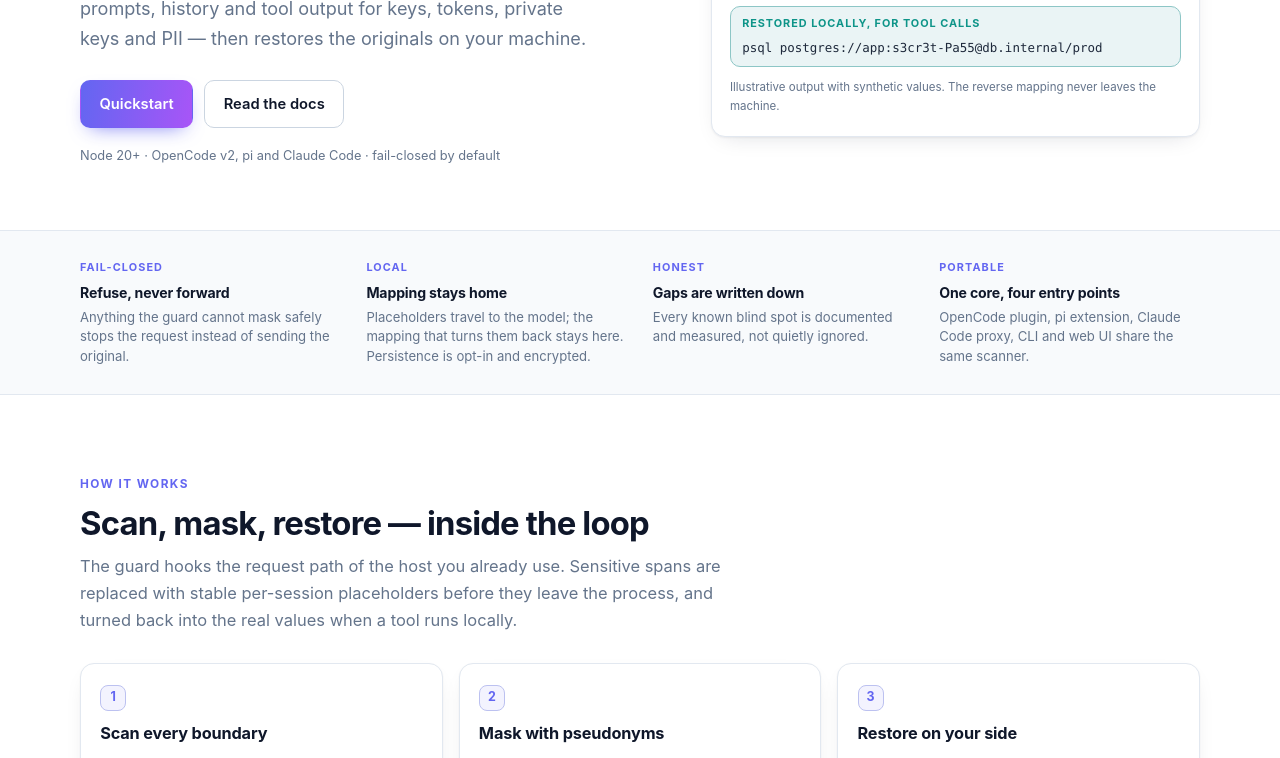
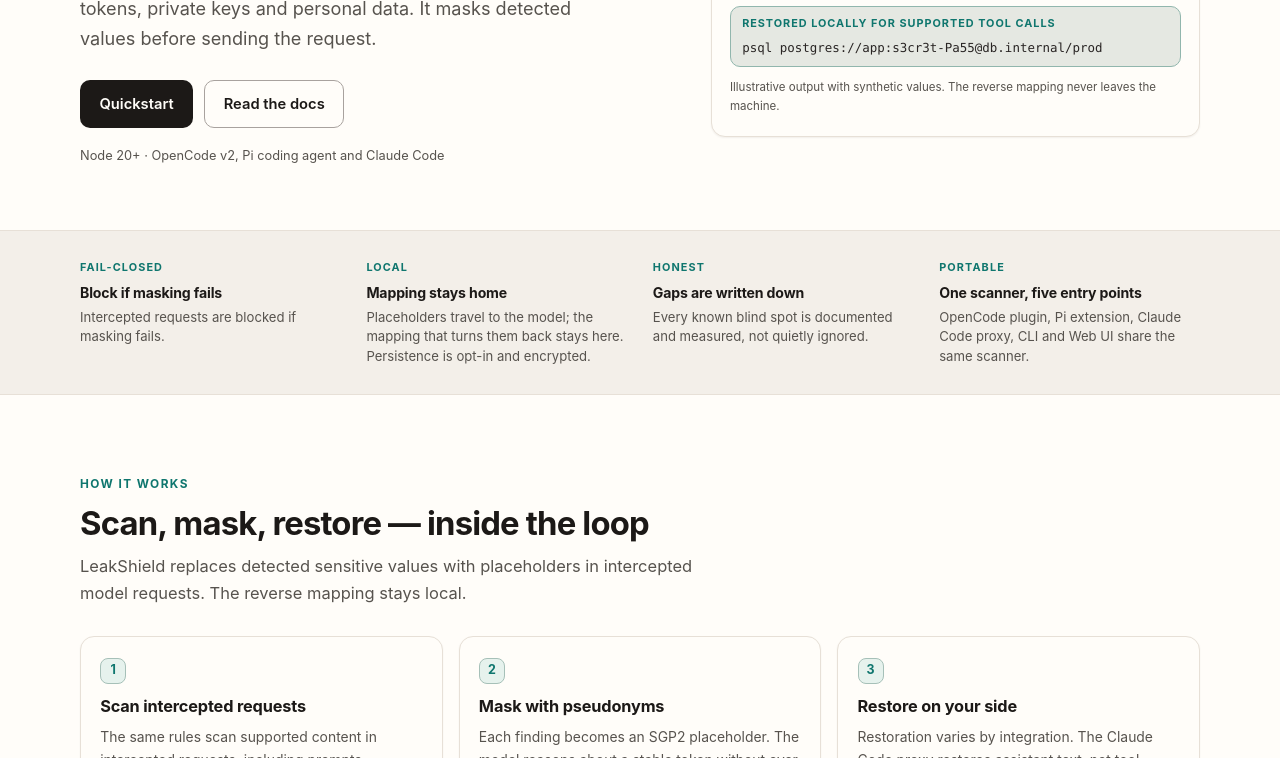
Before and after one commit to jwcrystal/leakshield, a website: page site/index.html in a window 1280 px wide. Shown: the part 367-1125 px from the top of the page. Drawn offline with Linux system fonts and the light colour scheme.

Commit message:
Add files via upload

```diff
--- a/site/index.html
+++ b/site/index.html
@@ -3,17 +3,19 @@
 <head>
 <meta charset="utf-8">
 <meta name="viewport" content="width=device-width, initial-scale=1">
-<title>LeakShield — scan for secrets before you send</title>
-<meta name="description" content="LeakShield is a local gatekeeper that scans for API keys, tokens, private keys and PII before content reaches an AI model — and puts the values back on your machine.">
+<title>LeakShield — Let AI read your code, not your secrets.</title>
+<meta name="description" content="LeakShield scans intercepted model requests and masks detected sensitive values before sending. Reverse mappings stay on your machine.">
 <meta name="color-scheme" content="light dark">
+<link rel="canonical" href="https://jwcrystal.github.io/leakshield/">
+<meta property="og:url" content="https://jwcrystal.github.io/leakshield/">
 <meta property="og:type" content="website">
-<meta property="og:title" content="LeakShield — scan before you send">
-<meta property="og:description" content="A gatekeeper that scans for sensitive content before code, documents, or data reach an AI service.">
+<meta property="og:title" content="LeakShield — Let AI read your code, not your secrets.">
+<meta property="og:description" content="LeakShield scans intercepted model requests and masks detected sensitive values before sending. Reverse mappings stay on your machine.">
 <meta name="twitter:card" content="summary">
 <link rel="icon" href="assets/icon-small.svg" type="image/svg+xml">
 <link rel="apple-touch-icon" href="assets/icon.svg">
-<meta name="theme-color" content="#ffffff" media="(prefers-color-scheme: light)">
-<meta name="theme-color" content="#0b1220" media="(prefers-color-scheme: dark)">
+<meta name="theme-color" content="#fffdf9" media="(prefers-color-scheme: light)">
+<meta name="theme-color" content="#141311" media="(prefers-color-scheme: dark)">
 <script>
   (function () {
     var stored = null;
@@ -24,47 +26,47 @@
 </script>
 <style>
   :root {
-    --bg: #ffffff;
-    --bg-soft: #f8fafc;
-    --fg: #0f172a;
-    --fg-soft: #334155;
-    --muted: #64748b;
-    --border: #e2e8f0;
-    --border-strong: #cbd5e1;
-    --card: #ffffff;
-    --code-bg: #f8fafc;
-    --code-fg: #1e293b;
-    --accent: #6366f1;
-    --accent-2: #a855f7;
-    --accent-soft: rgba(99, 102, 241, .08);
-    --teal: #0d9488;
+    --bg: #fffdf9;
+    --bg-soft: #f3efe9;
+    --fg: #1c1917;
+    --fg-soft: #44403c;
+    --muted: #57534e;
+    --border: #e7e0d7;
+    --border-strong: #a8a29e;
+    --card: #fffdf9;
+    --code-bg: #f5f0e9;
+    --code-fg: #292524;
+    --accent: #0f766e;
+    --accent-2: #115e59;
+    --accent-soft: #e6f2ed;
+    --teal: #0f766e;
     --danger: #dc2626;
     --warn: #b45309;
     --ok: #15803d;
-    --shadow: 0 1px 2px rgba(15, 23, 42, .05), 0 8px 24px -12px rgba(15, 23, 42, .18);
+    --shadow: 0 1px 2px rgba(28, 25, 23, .06);
     --radius: 14px;
     --mono: ui-monospace, SFMono-Regular, "SF Mono", Menlo, Consolas, "Liberation Mono", monospace;
     --sans: -apple-system, BlinkMacSystemFont, "Segoe UI", "Noto Sans TC", "PingFang TC", "Microsoft JhengHei", system-ui, sans-serif;
   }
   html[data-theme="dark"] {
-    --bg: #0b1220;
-    --bg-soft: #0f172a;
-    --fg: #e2e8f0;
-    --fg-soft: #cbd5e1;
-    --muted: #94a3b8;
-    --border: #1e293b;
-    --border-strong: #334155;
-    --card: #101a2e;
-    --code-bg: #0d1526;
-    --code-fg: #dbe4f0;
-    --accent: #818cf8;
-    --accent-2: #c084fc;
-    --accent-soft: rgba(129, 140, 248, .12);
+    --bg: #141311;
+    --bg-soft: #1b1916;
+    --fg: #ece9e2;
+    --fg-soft: #ded8d0;
+    --muted: #c8c2b9;
+    --border: #37312b;
+    --border-strong: #78716c;
+    --card: #23201c;
+    --code-bg: #1b1916;
+    --code-fg: #ece9e2;
+    --accent: #2dd4bf;
+    --accent-2: #5eead4;
+    --accent-soft: #20332e;
     --teal: #2dd4bf;
     --danger: #f87171;
     --warn: #fbbf24;
     --ok: #4ade80;
-    --shadow: 0 1px 2px rgba(0, 0, 0, .4), 0 12px 32px -16px rgba(0, 0, 0, .7);
+    --shadow: 0 1px 2px rgba(0, 0, 0, .25);
   }
 
   *, *::before, *::after { box-sizing: border-box; }
@@ -133,7 +135,6 @@
   .lede { margin: 0; color: var(--muted); font-size: 1.03rem; max-width: 62ch; }
   .block { padding: clamp(3rem, 6vw, 4.6rem) 0; }
   .block + .block { border-top: 1px solid var(--border); }
-  .grad { background: linear-gradient(100deg, var(--accent), var(--accent-2)); -webkit-background-clip: text; background-clip: text; color: transparent; }
   code {
     font-family: var(--mono); font-size: .875em;
     background: var(--accent-soft); color: var(--fg);
@@ -149,12 +150,6 @@
   .decisions > *, .strip-grid > *, .step-block > * { min-width: 0; }
 
   .hero { position: relative; overflow: hidden; padding: clamp(3rem, 7vw, 5.5rem) 0 clamp(2.5rem, 5vw, 4rem); }
-  .hero::before {
-    content: ""; position: absolute; inset: -180px 0 auto 0; height: 620px; pointer-events: none;
-    background:
-      radial-gradient(52% 62% at 12% 8%, color-mix(in srgb, var(--accent) 20%, transparent), transparent 68%),
-      radial-gradient(46% 56% at 88% 0%, color-mix(in srgb, var(--accent-2) 18%, transparent), transparent 70%);
-  }
   .hero-grid { position: relative; display: grid; grid-template-columns: 1.08fr .92fr; gap: clamp(2rem, 5vw, 3.5rem); align-items: center; }
   .badges { display: flex; flex-wrap: wrap; gap: .45rem; margin-bottom: 1.15rem; }
   .pill {
@@ -174,7 +169,7 @@
     transition: transform .12s, box-shadow .15s, border-color .15s;
   }
   .btn:hover { transform: translateY(-1px); }
-  .btn-primary { background: linear-gradient(100deg, #6366f1, #a855f7); color: #fff; box-shadow: 0 8px 20px -10px rgba(99, 102, 241, .9); }
+  .btn-primary { background: var(--fg); color: var(--bg); }
   .btn-ghost { border-color: var(--border-strong); background: var(--card); color: var(--fg); }
   .btn-ghost:hover { border-color: var(--accent); }
   .hero-note { margin: 1.1rem 0 0; font-size: .8rem; color: var(--muted); }
@@ -208,7 +203,7 @@
   }
   .step p { margin: 0; font-size: .87rem; color: var(--muted); }
   .arch { padding: 1rem; display: grid; place-items: center; }
-  .arch img { width: 100%; max-width: 640px; border-radius: 10px; }
+  .arch img { width: 100%; max-width: 460px; border-radius: 10px; }
   html[data-theme="dark"] .arch-light { display: none; }
   html[data-theme="light"] .arch-dark { display: none; }
   .caption { margin: .65rem 0 0; font-size: .78rem; color: var(--muted); text-align: center; }
@@ -360,13 +355,13 @@
           <span class="pill">Apache-2.0</span>
           <span class="pill" data-i18n="hero.badge2">local only</span>
         </div>
-        <h1><span data-i18n="hero.title1">Your secrets should not be</span> <span class="grad" data-i18n="hero.title2">in the prompt.</span></h1>
-        <p class="sub" data-i18n="hero.sub">LeakShield sits between your editor and the model. It scans prompts, history and tool output for keys, tokens, private keys and PII — then restores the originals on your machine.</p>
+        <h1><span data-i18n="hero.title1">Let AI read your code,</span> <span data-i18n="hero.title2">not your secrets.</span></h1>
+        <p class="sub" data-i18n="hero.sub">LeakShield scans intercepted model requests for API keys, tokens, private keys and personal data. It masks detected values before sending the request.</p>
         <div class="cta-row">
           <a class="btn btn-primary" href="#install" data-i18n="hero.cta1">Quickstart</a>
           <a class="btn btn-ghost" href="https://github.com/jwcrystal/leakshield#readme" rel="noopener" data-i18n="hero.cta2">Read the docs</a>
         </div>
-        <p class="hero-note" data-i18n="hero.note">Node 20+ · OpenCode v2, pi and Claude Code · fail-closed by default</p>
+        <p class="hero-note" data-i18n="hero.note">Node 20+ · OpenCode v2, Pi coding agent and Claude Code</p>
       </div>
 
       <div class="card demo" aria-label="Example of masking and restoring">
@@ -384,7 +379,7 @@
             <code>psql postgres://app:<span class="masked">[&#83;GP2:SECRET-••••]</span>@db.internal/prod</code>
           </div>
           <div class="demo-line safe">
-            <span class="label" data-i18n="demo.tool">Restored locally, for tool calls</span>
+            <span class="label" data-i18n="demo.tool">Restored locally for supported tool calls</span>
             <code>psql postgres://app:<span class="val">s3cr3t-Pa55</span>@db.internal/prod</code>
           </div>
         </div>
@@ -397,8 +392,8 @@
     <div class="wrap strip-grid">
       <div class="strip-item">
         <span class="k" data-i18n="strip.k1">Fail-closed</span>
-        <h3 data-i18n="strip.t1">Refuse, never forward</h3>
-        <p data-i18n="strip.d1">Anything the guard cannot mask safely stops the request instead of sending the original.</p>
+        <h3 data-i18n="strip.t1">Block if masking fails</h3>
+        <p data-i18n="strip.d1">Intercepted requests are blocked if masking fails.</p>
       </div>
       <div class="strip-item">
         <span class="k" data-i18n="strip.k2">Local</span>
@@ -412,8 +407,8 @@
       </div>
       <div class="strip-item">
         <span class="k" data-i18n="strip.k4">Portable</span>
-        <h3 data-i18n="strip.t4">One core, four entry points</h3>
-        <p data-i18n="strip.d4">OpenCode plugin, pi extension, Claude Code proxy, CLI and web UI share the same scanner.</p>
+        <h3 data-i18n="strip.t4">One scanner, five entry points</h3>
+        <p data-i18n="strip.d4">OpenCode plugin, Pi extension, Claude Code proxy, CLI and Web UI share the same scanner.</p>
       </div>
     </div>
   </div>
@@ -422,13 +417,13 @@
     <div class="wrap">
       <p class="eyebrow" data-i18n="how.eyebrow">How it works</p>
       <h2 data-i18n="how.title">Scan, mask, restore — inside the loop</h2>
-      <p class="lede" data-i18n="how.sub">The guard hooks the request path of the host you already use. Sensitive spans are replaced with stable per-session placeholders before they leave the process, and turned back into the real values when a tool runs locally.</p>
+      <p class="lede" data-i18n="how.sub">LeakShield replaces detected sensitive values with placeholders in intercepted model requests. The reverse mapping stays local.</p>
 
       <div class="steps">
         <div class="card step">
           <span class="n">1</span>
-          <h3 data-i18n="how.t1">Scan every boundary</h3>
-          <p data-i18n="how.d1">Prompts, replayed history, system prompts and tool results pass through the same rule set before a model can read them.</p>
+          <h3 data-i18n="how.t1">Scan intercepted requests</h3>
+          <p data-i18n="how.d1">The same rules scan supported content in intercepted requests, including prompts, replayed history and tool results.</p>
         </div>
         <div class="card step">
           <span class="n">2</span>
@@ -438,15 +433,20 @@
         <div class="card step">
           <span class="n">3</span>
           <h3 data-i18n="how.t3">Restore on your side</h3>
-          <p data-i18n="how.d3">Tool arguments and assistant text are decoded locally, so your editor, shell and files still get the original.</p>
+          <p data-i18n="how.d3">Restoration varies by integration. The Claude Code proxy restores assistant text, not tool arguments.</p>
         </div>
       </div>
 
       <div class="card arch">
-        <img class="arch-light" src="assets/leakshield-architecture.svg" width="640" height="608" loading="lazy" alt="Architecture: OpenCode, pi and Claude Code feed a shared core that masks requests before any provider, with detection rules and a documented not-covered band.">
-        <img class="arch-dark" src="assets/leakshield-architecture-dark.svg" width="640" height="608" loading="lazy" alt="Architecture: OpenCode, pi and Claude Code feed a shared core that masks requests before any provider, with detection rules and a documented not-covered band.">
+        <img class="arch-light" src="assets/leakshield-architecture-simple.svg" width="460" height="440" loading="lazy" alt="">
+        <img class="arch-dark" src="assets/leakshield-architecture-simple-dark.svg" width="460" height="440" loading="lazy" alt="">
       </div>
-      <p class="caption" data-i18n="how.cap">The core is host-independent. Provider traffic is masked; telemetry, cloud sessions and on-disk transcripts are outside its boundary.</p>
+      <p class="caption" data-i18n="how.cap">Unintercepted traffic, tool network traffic, and on-disk transcripts and logs are outside this boundary.</p>
+      <p class="caption" data-i18n="how.diagram">LeakShield masks detected sensitive values before forwarding intercepted requests to a model. The reverse mapping stays local.</p>
+      <p class="caption">
+        <a class="arch-light" href="assets/leakshield-architecture.svg" data-i18n="how.full">View full architecture diagram</a>
+        <a class="arch-dark" href="assets/leakshield-architecture-dark.svg" data-i18n="how.full">View full architecture diagram</a>
+      </p>
     </div>
   </section>
 
@@ -581,7 +581,7 @@ leakshield --redact --file ./notes.md --out ./notes.safe.md</code></pre>
           <p data-i18n="hosts.d1">Enforced ingress gate. Scans prompts, history, tool output and tool definitions; transparent mode also inspects the final provider body. Verified on v2.0.28 and v2.2.5.</p>
         </div>
         <div class="card host">
-          <div class="host-top"><h3>pi</h3><span class="status v" data-i18n="hosts.verified">verified</span></div>
+          <div class="host-top"><h3>Pi</h3><span class="status v" data-i18n="hosts.verified">verified</span></div>
           <p data-i18n="hosts.d2">In-process extension that wraps <code>fetch</code>, masks the three wire APIs it supports, and restores <code>read</code>/<code>write</code>/<code>edit</code>/<code>bash</code> arguments. Verified on pi 1.6.0.</p>
         </div>
         <div class="card host">
@@ -684,23 +684,23 @@ leakshield --redact --file ./notes.md --out ./notes.safe.md</code></pre>
 
     "hero.badge1": "實驗性",
     "hero.badge2": "全程本機",
-    "hero.title1": "你的密鑰，不該留在",
-    "hero.title2": "prompt 裡。",
-    "hero.sub": "LeakShield 站在你的編輯器與模型之間：在送出前掃描 prompt、歷史訊息與工具輸出裡的密鑰、權杖、私鑰與個資，再於你的機器上把原值還原。",
+    "hero.title1": "讓 AI 讀懂你的程式碼，",
+    "hero.title2": "而不是你的機密。",
+    "hero.sub": "LeakShield 會掃描已攔截的模型請求，找出 API 金鑰、權杖、私鑰與個資，並在送出前遮罩偵測到的值。",
     "hero.cta1": "快速開始",
     "hero.cta2": "閱讀文件",
-    "hero.note": "Node 20+ · OpenCode v2、pi、Claude Code · 預設 fail-closed",
+    "hero.note": "Node 20+ · OpenCode v2、Pi coding agent 與 Claude Code",
 
     "demo.title": "模型實際看到的內容",
     "demo.tag": "已遮罩",
     "demo.you": "你輸入的內容",
     "demo.model": "送往模型",
-    "demo.tool": "工具執行前在本機還原",
+    "demo.tool": "支援的工具呼叫會在本機還原",
     "demo.note": "示意輸出，數值皆為合成範例。反向對照表不會離開這台機器。",
 
     "strip.k1": "Fail-closed",
-    "strip.t1": "擋下，絕不轉送",
-    "strip.d1": "無法安全遮罩的內容會直接中止請求，不會把原文送出去。",
+    "strip.t1": "無法遮罩就擋下",
+    "strip.d1": "已攔截的請求若無法完成遮罩，就會被擋下。",
     "strip.k2": "本機",
     "strip.t2": "對照表留在本機",
     "strip.d2": "佔位符會送到模型，能換回原值的對照表留在本機。對照表預設只在記憶體，要持久化需自行開啟加密儲存。",
@@ -708,20 +708,22 @@ leakshield --redact --file ./notes.md --out ./notes.safe.md</code></pre>
     "strip.t3": "缺口寫得清楚",
     "strip.d3": "每個已知盲點都有紀錄與量測，不會默默略過。",
     "strip.k4": "通用",
-    "strip.t4": "一套核心，四個入口",
-    "strip.d4": "OpenCode plugin、pi extension、Claude Code proxy、CLI 與 Web UI 共用同一個掃描器。",
+    "strip.t4": "一套掃描器，五個入口",
+    "strip.d4": "OpenCode 外掛、Pi 擴充套件、Claude Code 代理、CLI 與 Web UI 共用同一套掃描器。",
 
     "how.eyebrow": "運作方式",
     "how.title": "掃描、遮罩、還原，都在流程裡",
-    "how.sub": "守門員掛在你原本就在用的宿主請求路徑上。敏感片段在離開行程前換成每個 session 固定的佔位符，工具在本機執行時再換回真值。",
-    "how.t1": "掃描每一道邊界",
-    "how.d1": "prompt、重播的歷史、system prompt 與工具結果，在模型讀到之前都經過同一組規則。",
+    "how.sub": "LeakShield 會將已攔截的模型請求中偵測到的敏感值換成佔位符。還原用的對照表留在本機。",
+    "how.t1": "掃描已攔截的請求",
+    "how.d1": "同一套規則掃描已攔截請求中支援的內容，例如提示詞、重播的歷史訊息與工具結果。",
     "how.t2": "以偽名遮罩",
     "how.d2": "每個命中都換成 SGP2 佔位符。模型只看到穩定的代號，看不到真值。",
     "how.t3": "在你這一側還原",
-    "how.d3": "工具參數與助理文字在本機解碼，編輯器、shell 與檔案拿到的仍是原始值。",
+    "how.d3": "還原範圍因整合而異。Claude Code 代理會還原助理回覆文字，但不會還原工具參數。",
 
-    "how.cap": "核心與宿主無關。provider 流量會被遮罩；遙測、雲端 session 與磁碟上的逐字稿不在守備範圍。",
+    "how.cap": "未經攔截的流量、工具自身的網路流量，以及磁碟上的對話紀錄與日誌，都不在防護範圍內。",
+    "how.diagram": "LeakShield 會先遮罩已攔截請求中偵測到的敏感值，再將請求送給模型。還原用的對照表留在本機。",
+    "how.full": "查看完整架構圖",
 
     "cov.eyebrow": "偵測範圍",
     "cov.title": "會抓到什麼",
@@ -831,8 +833,8 @@ leakshield --redact --file ./notes.md --out ./notes.safe.md</code></pre>
   };
 
   var TITLE = {
-    en: "LeakShield — scan for secrets before you send",
-    zh: "LeakShield — 送出前先掃描敏感內容"
+    en: "LeakShield — Let AI read your code, not your secrets.",
+    zh: "LeakShield — 讓 AI 讀懂你的程式碼，而不是你的機密。"
   };
 
   var original = new Map();
```
